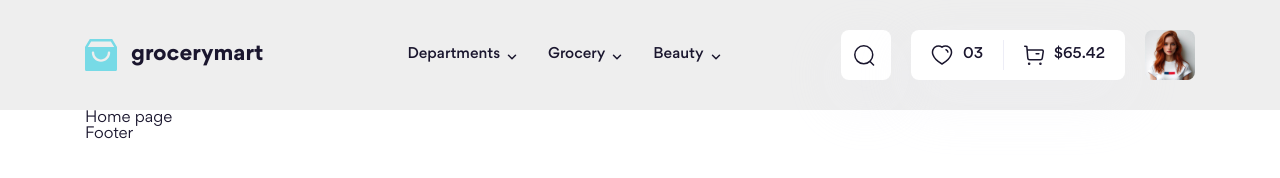
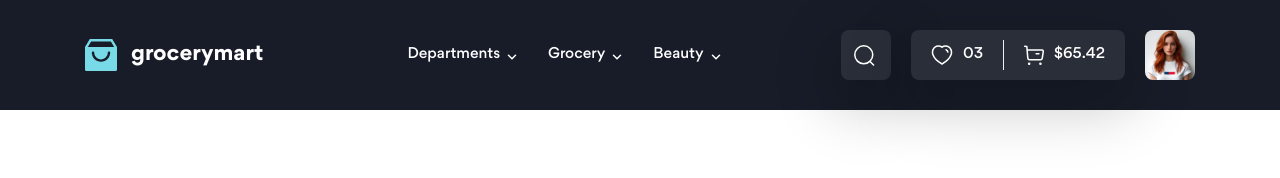
Before and after one commit to dinhdc1111/project08-htmlcss, a website: page index.html in a window 1280 px wide. Drawn offline with Linux system fonts and the light colour scheme.

Commit message:
feat: :fire: dark/light mode UI

```diff
--- a/index.html
+++ b/index.html
@@ -1,5 +1,5 @@
 <!DOCTYPE html>
-<html lang="en">
+<html lang="en" class="dark">
 
 <head>
     <meta charset="UTF-8">
--- a/scss/base/_base.scss
+++ b/scss/base/_base.scss
@@ -2,12 +2,6 @@
 ::before,
 ::after {
     box-sizing: border-box;
-}
-
-:root {
-    --text-color: #1A162E;
-    // css-color-filter-generator
-    --icon-color: brightness(0) saturate(100%) invert(8%) sepia(11%) saturate(3604%) hue-rotate(211deg) brightness(93%) contrast(96%);
 }
 
 html {
--- a/scss/layout/_header.scss
+++ b/scss/layout/_header.scss
@@ -5,7 +5,7 @@
 }
 
 .header {
-    background-color: #eee;
+    background-color: var(--header-bg-color);
 }
 
 .top-bar {
@@ -44,8 +44,8 @@
         height: 50px;
         min-width: 50px;
         border-radius: 8px;
-        background: #FFF;
-        box-shadow: 0px 20px 60px 10px rgba(237, 237, 246, 0.20);
+        background: var(--top-act-group-bg-color);
+        box-shadow: 0px 20px 60px 10px var(--top-act-group-shadown);
     }
 
     &__group--single &__btn {
@@ -60,7 +60,6 @@
     }
 
     &__title {
-        color: #1A162E;
         font-size: 1.5rem;
         font-weight: 500;
         line-height: 146.667%;
@@ -69,7 +68,7 @@
     &__separate {
         width: 1px;
         height: 30px;
-        background-color: rgba(237, 237, 246, 1);
+        background: var(--top-act-group-separate);
     }
 
     &__avatar {
@@ -77,5 +76,6 @@
         width: 50px;
         height: 50px;
         border-radius: 8px;
+        cursor: pointer;
     }
 }
--- a/scss/main.scss
+++ b/scss/main.scss
@@ -1,3 +1,4 @@
 @use "./base";
+@use "./theme";
 @use "./layout";
 @use "./components";
--- /dev/null
+++ b/scss/theme/_dark.scss
@@ -0,0 +1,9 @@
+html.dark {
+    --text-color: #fff;
+    // css-color-filter-generator
+    --icon-color: brightness(0) saturate(100%) invert(100%) sepia(0%) saturate(0%) hue-rotate(214deg) brightness(106%) contrast(106%);
+    --header-bg-color: #171C28;
+    --top-act-group-bg-color: #292E39;
+    --top-act-group-shadown: #00000033;
+    --top-act-group-separate: #EDEDF6;
+}
--- /dev/null
+++ b/scss/theme/_index.scss
@@ -0,0 +1,2 @@
+@forward "./dark";
+@forward "./light";
--- /dev/null
+++ b/scss/theme/_light.scss
@@ -0,0 +1,9 @@
+html {
+    --text-color: #1A162E;
+    // css-color-filter-generator
+    --icon-color: brightness(0) saturate(100%) invert(8%) sepia(11%) saturate(3604%) hue-rotate(211deg) brightness(93%) contrast(96%);
+    --header-bg-color: #eee;
+    --top-act-group-bg-color: #fff;
+    --top-act-group-shadown: rgba(237, 237, 246, 0.20);
+    --top-act-group-separate: rgba(237, 237, 246, 1)
+}
```
Also changed, not shown: assets/css/main.css, 1 other file.
